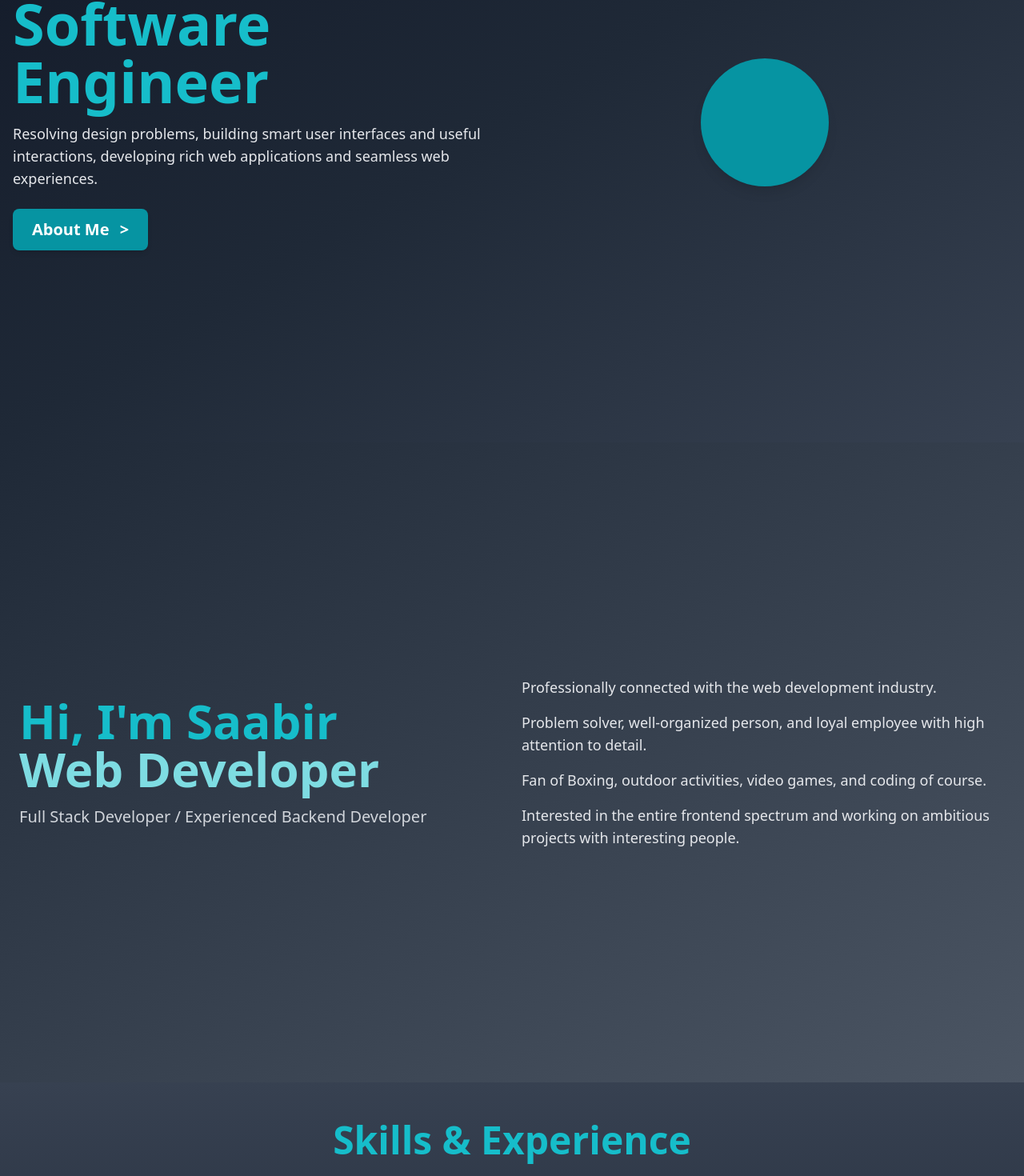
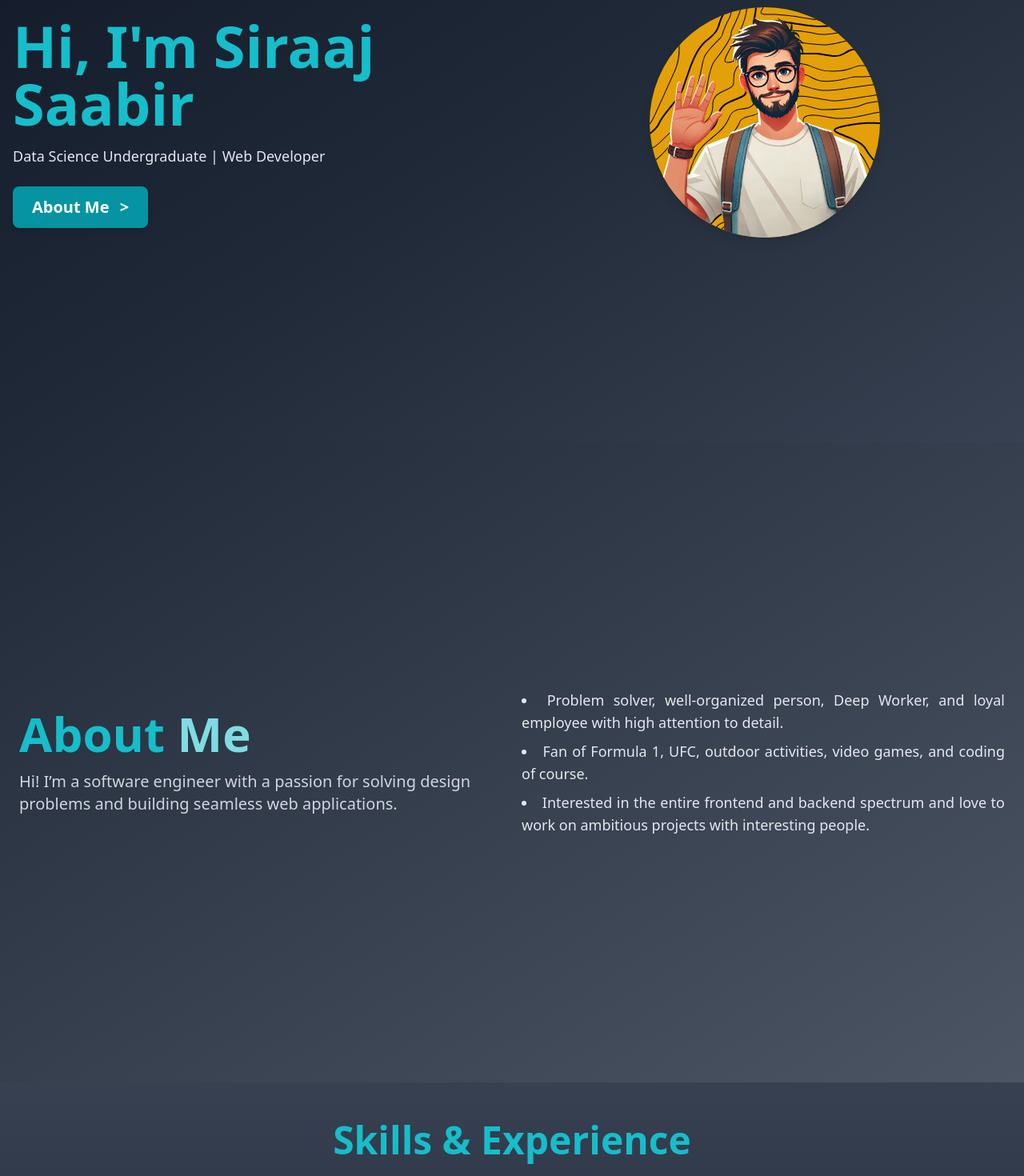
Before and after one commit to SSaabir/Portfolio, a React (Vite) app in the folder project/: page / in a window 1280 px wide. Shown: the part 247-1717 px from the top of the page at 80% size. Built offline with nearby package versions, Linux system fonts and the light colour scheme.

Commit message:
ill add some animations and project discription later

```diff
--- a/project/package.json
+++ b/project/package.json
@@ -14,7 +14,9 @@
     "react": "^18.3.1",
     "react-dom": "^18.3.1",
     "react-icons": "^5.3.0",
-    "react-router-dom": "^7.0.1"
+    "react-router-dom": "^7.0.1",
+    "react-router-hash-link": "^2.4.3",
+    "react-scroll": "^1.9.0"
   },
   "devDependencies": {
     "@eslint/js": "^9.15.0",
--- a/project/src/App.jsx
+++ b/project/src/App.jsx
@@ -9,7 +9,7 @@ import { Contact } from './sections/contact'
 export default function App() {
   return (
     <BrowserRouter>
-    <div className='bg-black bg-hero-pattern bg-cover bg-center min-h-screen'>
+    <div className='bg-black'>
     <Header />
     <Home />
     <About />
--- a/project/src/sections/About.jsx
+++ b/project/src/sections/About.jsx
@@ -8,25 +8,24 @@ export default function About() {
     >
       <div className="flex-1 text-left">
         <h2 className="text-6xl font-bold text-teal-400">
-          Hi, I'm Saabir <br /> <span className="text-teal-300">Web Developer</span>
+          About<span className="text-teal-300"> Me</span>
         </h2>
+
         <p className="mt-4 text-xl font-medium text-gray-300">
-          Full Stack Developer / Experienced Backend Developer
-        </p>
+        Hi! I’m a software engineer with a passion for solving design problems and building seamless web applications.</p>
       </div>
       <div className="flex-1 space-y-4">
-        <p className="text-lg text-gray-200">
-          Professionally connected with the web development industry.
-        </p>
-        <p className="text-lg text-gray-200">
-          Problem solver, well-organized person, and loyal employee with high attention to detail.
-        </p>
-        <p className="text-lg text-gray-200">
-          Fan of Boxing, outdoor activities, video games, and coding of course.
-        </p>
-        <p className="text-lg text-gray-200">
-          Interested in the entire frontend spectrum and working on ambitious projects with interesting people.
-        </p>
+      <ul className='list-disc list-inside text-gray-700 space-y-2 text-justify'>
+        <li className='text-lg text-gray-200'>
+          Problem solver, well-organized person, Deep Worker, and loyal employee with high attention to detail.
+          </li>
+        <li className='text-lg text-gray-200'>
+          Fan of Formula 1, UFC, outdoor activities, video games, and coding of course.
+        </li>
+        <li className='text-lg text-gray-200'>
+        Interested in the entire frontend and backend spectrum and love to work on ambitious projects with interesting people.
+        </li>
+        </ul>
       </div>
     </section>
   );
--- a/project/src/sections/Contact.jsx
+++ b/project/src/sections/Contact.jsx
@@ -7,7 +7,7 @@ export const Contact = () => {
       className="h-screen flex flex-col lg:flex-row items-center justify-between py-12 px-8 lg:px-32 bg-gradient-to-b from-gray-800 to-gray-700"
       id="contact"
     >
-      {/* Text Section */}
+
       <div className="flex-1 text-left max-w-lg">
         <h2 className="text-5xl font-bold text-teal-400">Contact Me</h2>
         <p className="mt-4 text-lg text-gray-300">
@@ -17,11 +17,11 @@ export const Contact = () => {
         <div className="mt-6 space-y-4">
           <div className="text-lg text-gray-200">
             <span className="font-semibold text-teal-400">Email:</span>
-            <span className="ml-2">example@email.com</span>
+            <span className="ml-2">siraajsaabir@email.com</span>
           </div>
           <div className="text-lg text-gray-200">
             <span className="font-semibold text-teal-400">Phone:</span>
-            <span className="ml-2">+123 456 7890</span>
+            <span className="ml-2">+94 77 371 0347</span>
           </div>
         </div>
       </div>
--- a/project/src/sections/Home.jsx
+++ b/project/src/sections/Home.jsx
@@ -1,5 +1,6 @@
 import React from "react";
 import { HashLink } from "react-router-hash-link";
+import avatha from '../images/pro.png'
 
 export default function Home() {
   return (
@@ -9,12 +10,10 @@ export default function Home() {
     >
       <div className="text-left max-w-screen-lg">
         <h1 className="text-5xl lg:text-7xl font-extrabold text-teal-400">
-          Software Engineer
+        Hi, I'm Siraaj Saabir
         </h1>
         <p className="mt-4 text-lg font-medium text-gray-200">
-          Resolving design problems, building smart user interfaces and useful
-          interactions, developing rich web applications and seamless web
-          experiences.
+          Data Science Undergraduate | Web Developer
         </p>
         <HashLink
           smooth
@@ -26,7 +25,9 @@ export default function Home() {
       </div>
       <div className="flex items-center justify-center">
         {/* Replace the span with an image or graphic */}
-        <span className="bg-teal-500 w-40 h-40 rounded-full shadow-lg"></span>
+        <span className="bg-yellow-400 w-72 h-72 rounded-full shadow-lg">
+          <img src={avatha} alt="figure" className="rounded-full bg-hero-pattern"/>
+        </span>
       </div>
     </section>
   );
--- a/project/src/sections/Skills.jsx
+++ b/project/src/sections/Skills.jsx
@@ -22,12 +22,10 @@ export default function Skills() {
           Skills & Experience
         </h2>
         <p className="text-lg font-medium text-gray-300">
-          "A problem is a chance for you to do your best."
+          "Any fool can write code that a computer can understand. Good programmers write code that humans can understand." <br /> – Martin Fowler, Refactoring
         </p>
         <p className="text-gray-400">
-          My main expertise lies in front-end development, creating responsive
-          layouts with React, Vue, and building rich user interfaces.
-        </p>
+        My main focus lies in back-end development, working with technologies like Node.js and Python to build and manage server-side solutions. I aim to create efficient and scalable back-end systems that support seamless integration with front-end applications.</p>
         <p className="text-gray-400">
           Visit my{' '}
           <Link
```
Also changed, not shown: project/src/images/pro.png (added), 1 other file (tests, documents, lock files or other folders).
